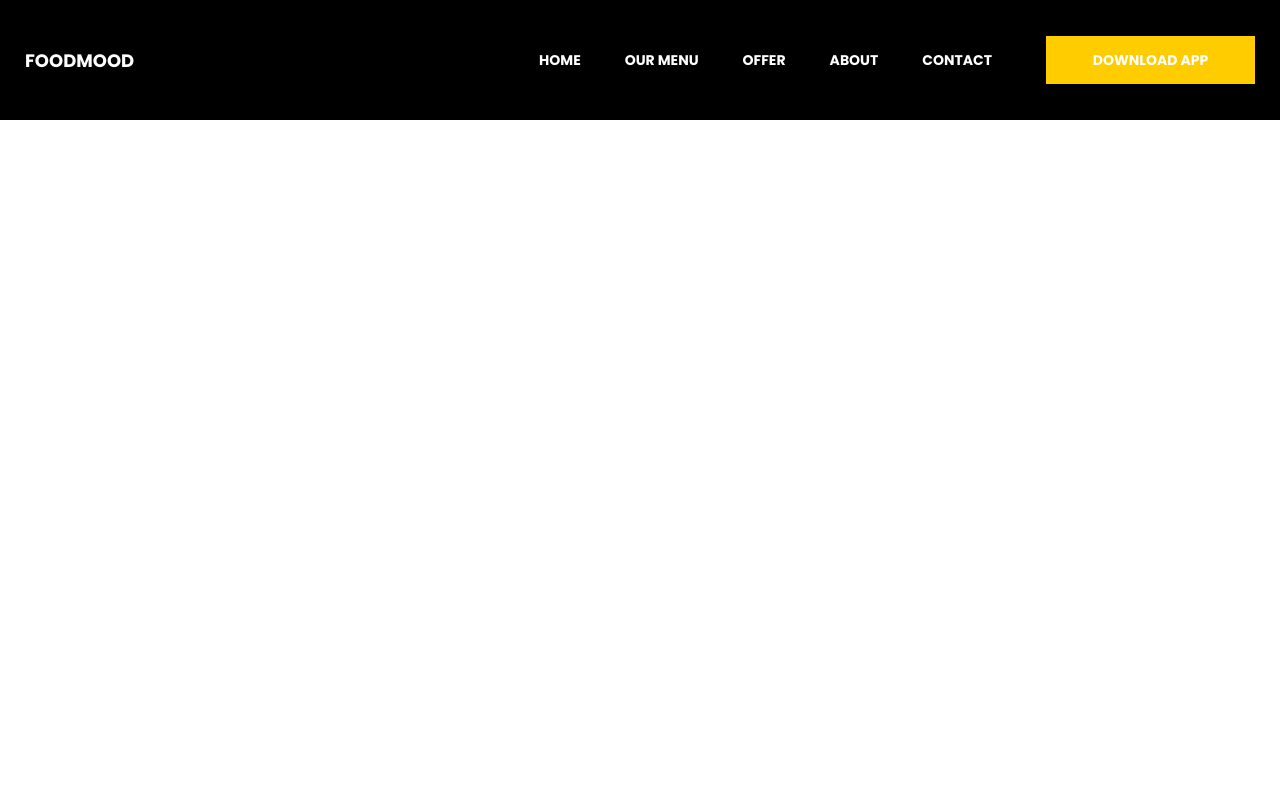
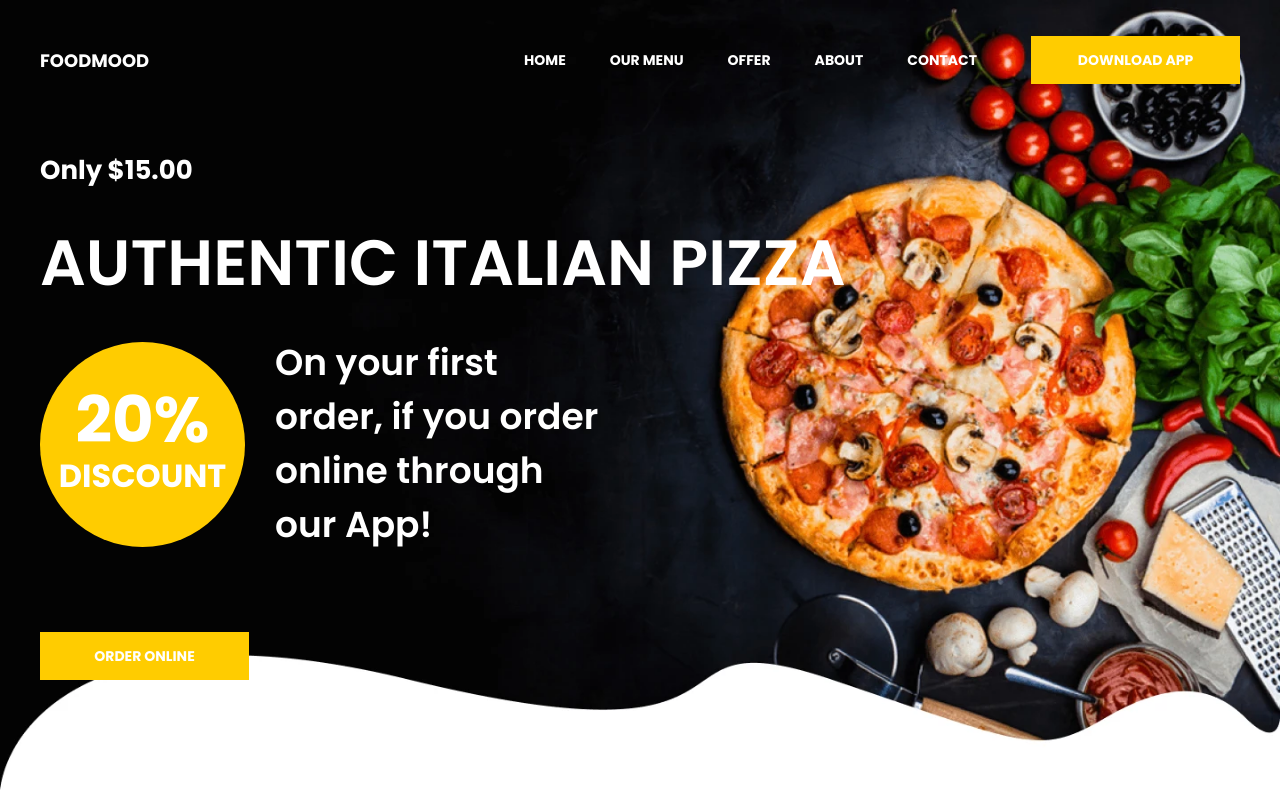
Before and after one commit to dsurdiy/food-mood, a plain HTML site: page index.html in a window 1280 px wide. Drawn offline with Linux system fonts and the light colour scheme.

Commit message:
added top section

```diff
--- a/index.html
+++ b/index.html
@@ -39,7 +39,28 @@
       </header>
 
       <main class="main">
-
+         <section class="top">
+            <div class="top__container">
+               <p class="top__price">Only $15.00</p>
+               <h1 class="top__title">AUTHENTIC ITALIAN PIZZA</h1>
+               <div class="top__box">
+                  <div class="top__discount">
+                     <span class="top__discount-price">20%</span>
+                     DISCOUNT
+                  </div>
+                  <p class="top__discount-text">
+                     On your first
+                     order, if you order
+                     online through
+                     our App!
+                  </p>
+               </div>
+               <a href="#" class="top__btn button">ORDER ONLINE</a>
+            </div>
+            <div class="top__image">
+               <img src="img/top.webp" alt="Tasty pizza with vegetables">
+            </div>
+         </section>
       </main>
 
       <footer class="footer">
--- a/scss/_common.scss
+++ b/scss/_common.scss
@@ -35,6 +35,7 @@ body {
    text-align: center;
    font-size: 14px;
    font-weight: 700;
+   color: #fff;
    transition: background-color 0.3s ease;
    &:hover {
       background-color: #c7a109;
--- a/scss/style.scss
+++ b/scss/style.scss
@@ -5,12 +5,13 @@
 @import "common";
 
 /* =================== HEADER styles =================== */
+
 .header {
-   background: #000;
+   // background: #000;
 
    &__container {
       min-height: 120px;
-      padding: 35px 0;
+      padding: 35px 15px;
       color: #fff;
       text-transform: uppercase;
       display: flex;
@@ -53,6 +54,77 @@
    }
 }
 
+/* =================== TOP styles =================== */
+
+.top {
+   padding-top: 31px;
+
+   &__container {
+      color: #fff;
+   }
+
+   &__price {
+      font-size: 26px;
+      font-weight: 700;
+      &:not(:last-child) {
+         margin-bottom: 25px;
+      }
+   }
+
+   &__title {
+      font-size: 64px;
+      font-weight: 600;
+      &:not(:last-child) {
+         margin-bottom: 25px;
+      }
+   }
+
+   &__box {
+      display: flex;
+      align-items: center;
+      column-gap: 30px;
+      &:not(:last-child) {
+         margin-bottom: 80px;
+      }
+   }
+
+   &__discount {
+      display: flex;
+      align-items: center;
+      justify-content: center;
+      flex-direction: column;
+      width: 205px;
+      height: 205px;
+      border-radius: 50%;
+      background-color: $accentColor;
+      font-weight: 700;
+      font-size: 32px;
+   }
+
+   &__discount-price {
+      font-size: 64px;
+      line-height: 1;
+   }
+
+   &__discount-text {
+      max-width: 330px;
+      font-size: 36px;
+      font-weight: 600;
+   }
+
+   &__btn {
+   }
+
+   &__image {
+      position: absolute;
+      top: 0;
+      z-index: -1;
+      img {
+         max-width: 100%;
+      }
+   }
+}
+
 /* ===================  =================== */
 /* ===================  =================== */
 /* ===================  =================== */
@@ -62,4 +134,3 @@
 /* ===================  =================== */
 /* ===================  =================== */
 /* ===================  =================== */
-/* ===================  =================== */
```
Also changed, not shown: css/style.min.css, img/top.webp (added), 2 other files.
